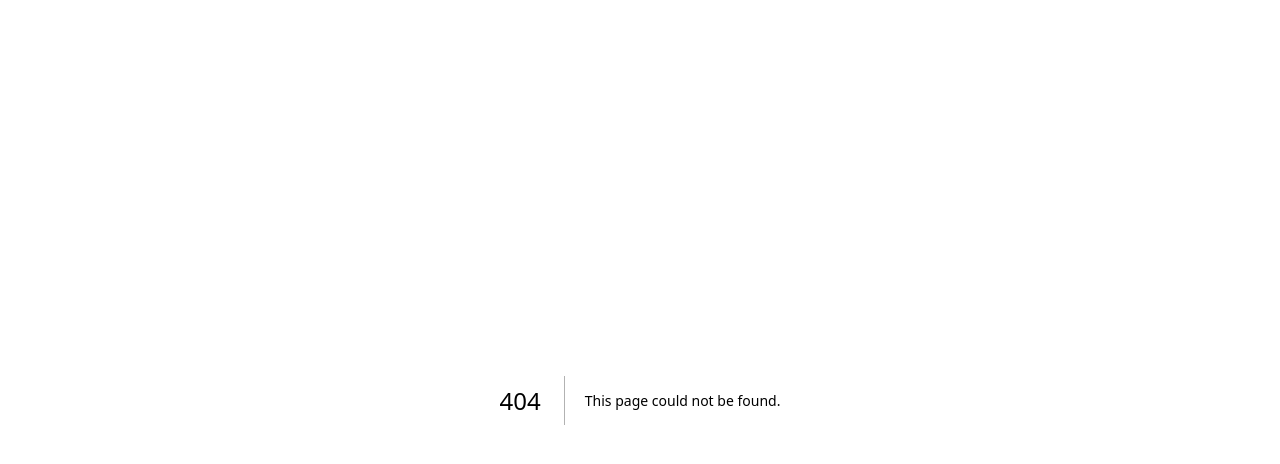
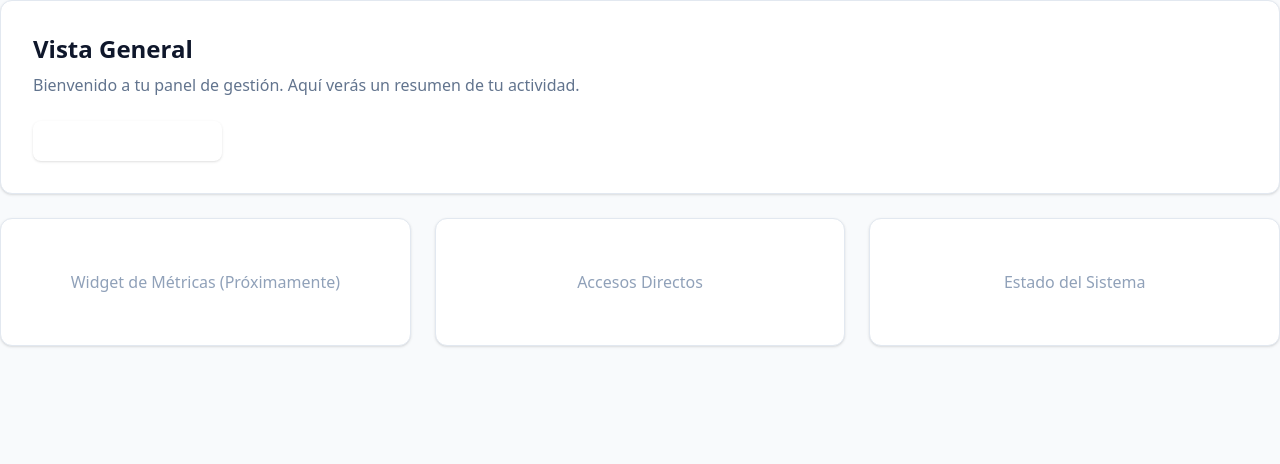
Before and after one commit to Luguin8/saas-backoffice, a Next.js app: page /dashboard in a window 1280 px wide. Before the commit this address had no page. Shown: the top 464 px of the page. Built offline with nearby package versions, Linux system fonts and the light colour scheme.

Commit message:
fixes varios

```diff
--- /dev/null
+++ b/app/dashboard/page.tsx
@@ -0,0 +1,38 @@
+export default function DashboardHome() {
+    return (
+        <div className="space-y-6">
+            {/* Header de Bienvenida */}
+            <div className="bg-white p-8 rounded-xl border border-slate-200 shadow-sm">
+                <h1 className="text-2xl font-bold text-slate-900">Vista General</h1>
+                <p className="text-slate-500 mt-2">
+                    Bienvenido a tu panel de gestión. Aquí verás un resumen de tu actividad.
+                </p>
+
+                <div className="mt-6">
+                    <button
+                        className="px-4 py-2 text-white rounded-lg shadow-sm transition-opacity hover:opacity-90"
+                        style={{ backgroundColor: 'var(--brand-secondary)' }}
+                    >
+                        Nueva Acción Rápida
+                    </button>
+                </div>
+            </div>
+
+            {/* Grid de Widgets (Esqueleto) */}
+            <div className="grid grid-cols-1 md:grid-cols-3 gap-6">
+                {/* Widget 1 */}
+                <div className="bg-white p-6 rounded-xl border border-slate-200 shadow-sm h-32 flex items-center justify-center text-slate-400">
+                    Widget de Métricas (Próximamente)
+                </div>
+                {/* Widget 2 */}
+                <div className="bg-white p-6 rounded-xl border border-slate-200 shadow-sm h-32 flex items-center justify-center text-slate-400">
+                    Accesos Directos
+                </div>
+                {/* Widget 3 */}
+                <div className="bg-white p-6 rounded-xl border border-slate-200 shadow-sm h-32 flex items-center justify-center text-slate-400">
+                    Estado del Sistema
+                </div>
+            </div>
+        </div>
+    );
+}
--- a/middleware.ts
+++ b/middleware.ts
@@ -3,71 +3,56 @@ import { NextResponse, type NextRequest } from 'next/server'
 
 export async function middleware(request: NextRequest) {
     let response = NextResponse.next({
-        request: {
-            headers: request.headers,
-        },
+        request: { headers: request.headers },
     })
 
-    // 1. Crear cliente de Supabase para el contexto del servidor (Middleware)
     const supabase = createServerClient(
         process.env.NEXT_PUBLIC_SUPABASE_URL!,
         process.env.NEXT_PUBLIC_SUPABASE_ANON_KEY!,
         {
             cookies: {
-                getAll() {
-                    return request.cookies.getAll()
-                },
+                getAll() { return request.cookies.getAll() },
                 setAll(cookiesToSet) {
                     cookiesToSet.forEach(({ name, value, options }) => request.cookies.set(name, value))
-                    response = NextResponse.next({
-                        request,
-                    })
-                    cookiesToSet.forEach(({ name, value, options }) =>
-                        response.cookies.set(name, value, options)
-                    )
+                    response = NextResponse.next({ request })
+                    cookiesToSet.forEach(({ name, value, options }) => response.cookies.set(name, value, options))
                 },
             },
         }
     )
 
-    // 2. Obtener la sesión del usuario
+    // 1. Obtener usuario
     const { data: { user } } = await supabase.auth.getUser()
 
-    // 3. Definir rutas protegidas
     const path = request.nextUrl.pathname;
     const isBackoffice = path.startsWith('/admin');
     const isDashboard = path.startsWith('/dashboard');
 
-    // CASO A: Usuario NO logueado intenta entrar a rutas privadas
+    // 2. Si no hay usuario y quiere entrar a rutas protegidas -> Login
     if (!user && (isBackoffice || isDashboard)) {
         return NextResponse.redirect(new URL('/login', request.url));
     }
 
-    // CASO B: Usuario logueado intenta entrar a login (Lo mandamos a su lugar)
+    // 3. Si ya está logueado y quiere ir al Login -> Redirigir según rol
+    // (Esto requiere leer el perfil, pero por performance, lo mandamos al root '/'
+    // que ya tiene tu lógica de redirección inteligente en app/page.tsx)
     if (user && path === '/login') {
-        // Aquí idealmente verificaríamos el rol de nuevo, pero por performance
-        // podemos mandarlo al dashboard default o home.
-        return NextResponse.redirect(new URL('/dashboard', request.url));
+        return NextResponse.redirect(new URL('/', request.url));
     }
 
-    // CASO C: Protección específica de Rol (Backoffice solo para Superadmin)
-    // Nota: Verificar el rol en middleware requiere una query a BD.
-    // Para optimizar, se suele guardar el rol en los metadata del usuario o usar Custom Claims.
-    // Por ahora, haremos una verificación básica de existencia de usuario.
-    // IMPORTANTE: La seguridad real de datos la da RLS (Row Level Security) en la base de datos.
+    // 4. PROTECCIÓN DE ROLES (NUEVO)
+    if (user) {
+        // Obtenemos el rol desde una cookie no segura o metadata si estuviera disponible.
+        // Como RLS protege los datos, aquí solo hacemos una redirección UX.
+        // Para seguridad total en middleware se requieren Custom Claims en JWT.
+
+        // Verificación simple: Si un usuario intenta entrar a admin, dejamos que RLS actúe,
+        // PERO podemos verificar la metadata del usuario si la guardamos al login.
+    }
 
     return response
 }
 
 export const config = {
-    matcher: [
-        /*
-         * Match all request paths except for the ones starting with:
-         * - _next/static (static files)
-         * - _next/image (image optimization files)
-         * - favicon.ico (favicon file)
-         * Feel free to modify this pattern to include more paths.
-         */
-        '/((?!_next/static|_next/image|favicon.ico|.*\\.(?:svg|png|jpg|jpeg|gif|webp)$).*)',
-    ],
+    matcher: ['/((?!_next/static|_next/image|favicon.ico|.*\\.(?:svg|png|jpg|jpeg|gif|webp)$).*)'],
 }
```
Also changed, not shown: app/dashboard/layout.tsx (deleted).
